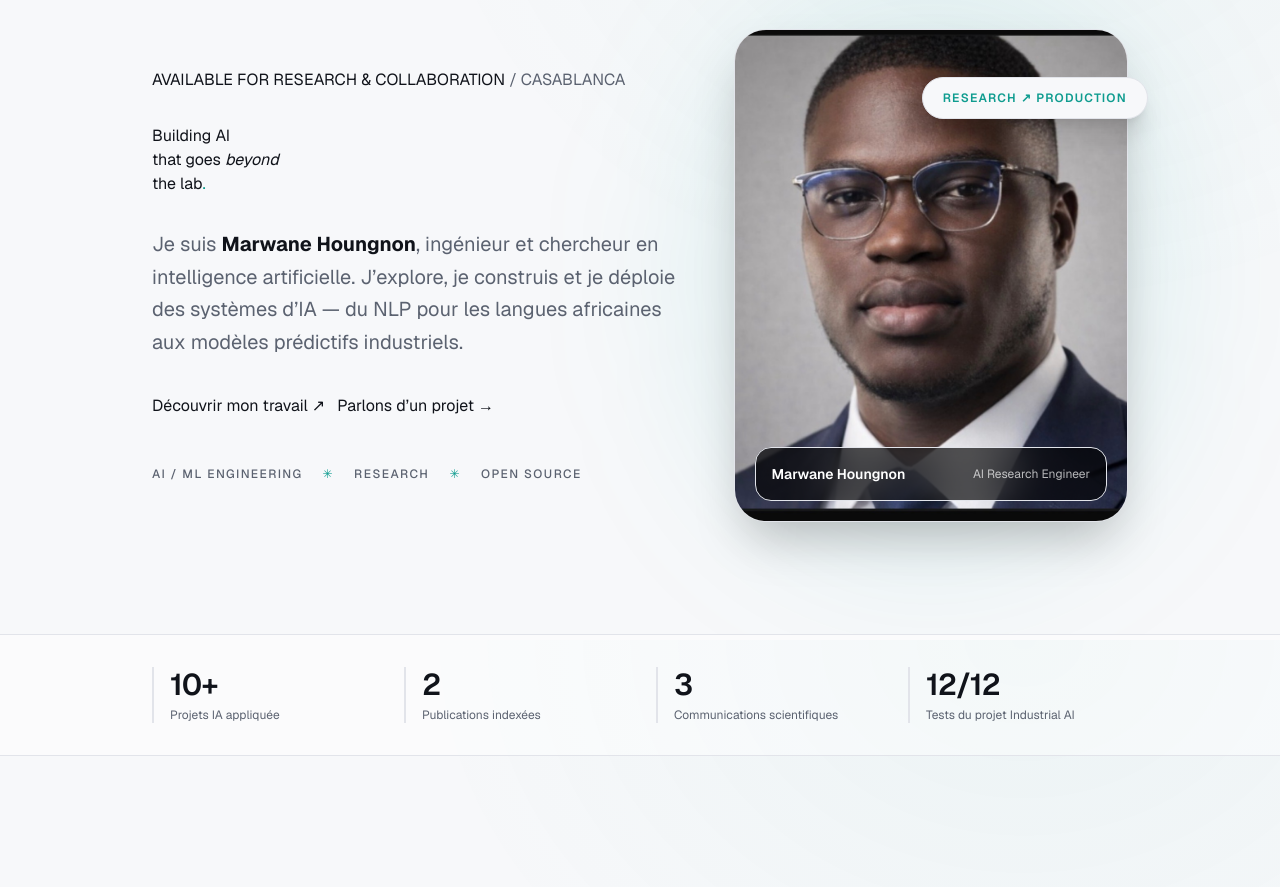
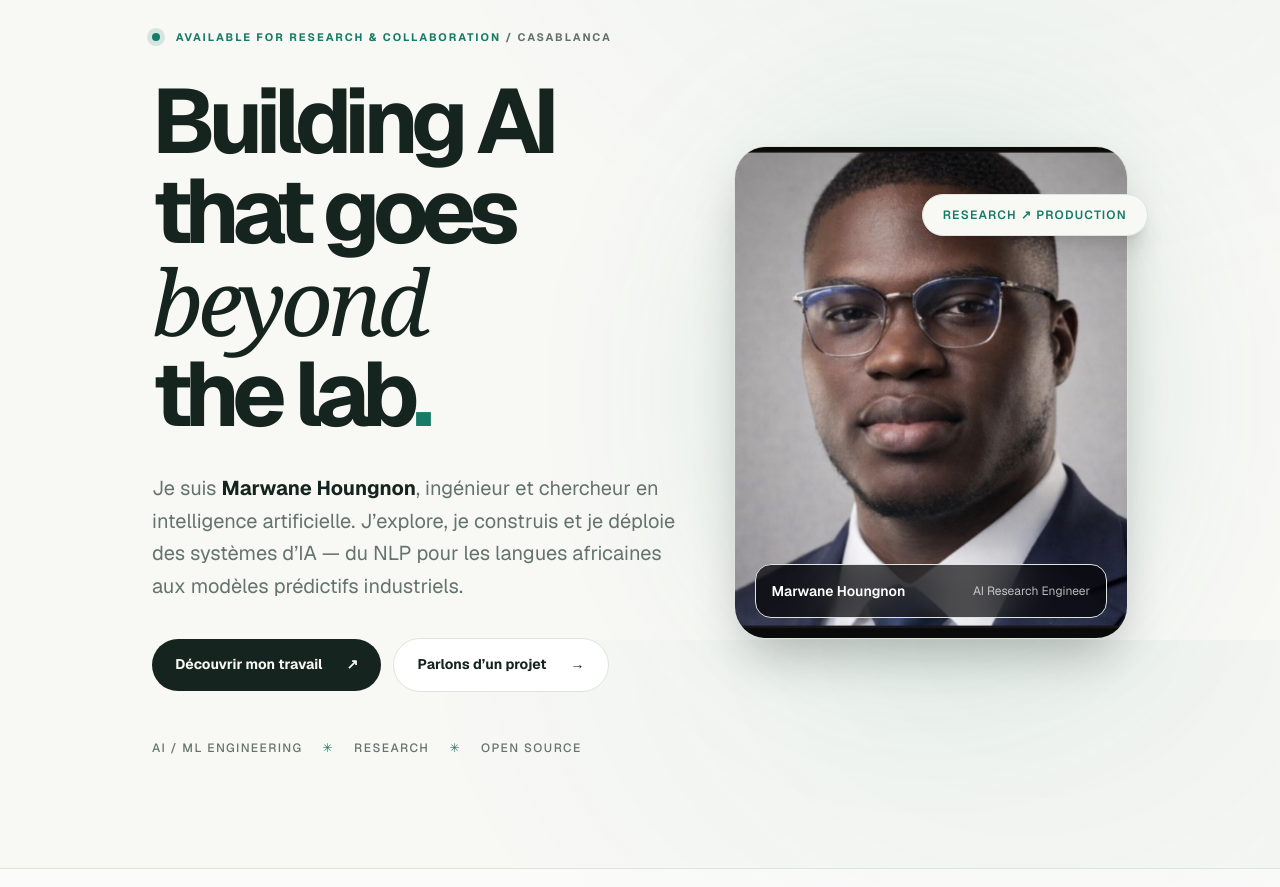
Before and after one commit to Thekidmaroi/MY-PORTOFOLIO, a Next.js app: page / in a window 1280 px wide. Shown: the part 160-1047 px from the top of the page. Built offline with nearby package versions, Linux system fonts and the light colour scheme.

Commit message:
style: introduce warm editorial design tokens, typography and project art

```diff
--- a/src/app/globals.css
+++ b/src/app/globals.css
@@ -240,3 +240,44 @@ a:focus-visible, button:focus-visible { outline: 2px solid var(--accent); outlin
   .animate-fade-up { animation: none; }
   .gradient-btn, .gradient-btn:hover { transform: none; transition: none; }
 }
+
+/* Editorial portfolio system — typographic, restrained, and deliberately asymmetric */
+:root {
+  --background: #f8f8f5;
+  --surface: #ffffff;
+  --surface-2: #f0f2ee;
+  --foreground: #162420;
+  --muted: #64736c;
+  --border: #dfe5de;
+  --accent: #167c67;
+  --accent-2: #9a7458;
+  --accent-contrast: #ffffff;
+}
+:root[data-theme="dark"] {
+  --background: #101815;
+  --surface: #18231e;
+  --surface-2: #202d27;
+  --foreground: #f2f5ef;
+  --muted: #a0b0a6;
+  --border: #304138;
+  --accent: #72dec0;
+  --accent-2: #d1a78c;
+  --accent-contrast: #10241e;
+}
+.editorial .eyebrow, .eyebrow {font-size: .68rem;font-weight: 700;letter-spacing:.18em;text-transform:uppercase;color:var(--accent)}
+.editorial .display-title {font-size:clamp(3.5rem,7.1vw,7.3rem);line-height: .99;letter-spacing:-.075em;font-weight:650}
+.editorial .section-display {font-size:clamp(2.6rem,5vw,5.2rem);line-height:1.04;letter-spacing:-.065em;font-weight:650}
+.editorial em {font-family:Georgia,'Times New Roman',serif;font-weight:400;letter-spacing:-.055em}
+.editorial-button,.editorial-button-secondary {display:inline-flex;align-items:center;justify-content:center;gap:1.5rem;border-radius:999px;padding:.95rem 1.45rem;font-size:.875rem;font-weight:650;transition:transform .2s,background .2s,border-color .2s}
+.editorial-button {background:var(--foreground);color:var(--background)}
+.editorial-button-secondary {border:1px solid var(--border);background:var(--surface);color:var(--foreground)}
+.editorial-button:hover,.editorial-button-secondary:hover {transform:translateY(-2px)}
+.editorial-button-secondary:hover {border-color:var(--accent)}
+.signal-dot {display:inline-block;width:8px;height:8px;border-radius:50%;background:var(--accent);box-shadow:0 0 0 5px color-mix(in srgb,var(--accent) 15%,transparent);margin-right:.7rem}
+.project-editorial {transition:transform .25s ease,border-color .25s ease,box-shadow .25s ease}
+.project-editorial:hover {transform:translateY(-4px);border-color:var(--accent);box-shadow:0 22px 60px rgba(0,0,0,.07)}
+.project-art {background:#193b36;isolation:isolate}
+.project-art-1 {background:#283b5b}.project-art-2 {background:#524130}.project-art-3 {background:#403550}
+.project-orb {position:absolute;right:-5%;top:-85%;width:85%;aspect-ratio:1;border-radius:50%;border:42px solid rgba(255,255,255,.09);box-shadow:0 0 0 50px rgba(255,255,255,.035),0 0 0 100px rgba(255,255,255,.025);transition:transform .4s}
+.project-editorial:hover .project-orb {transform:translate(-12px,18px) rotate(12deg)}
+@media(prefers-reduced-motion:reduce){.project-editorial,.project-orb,.editorial-button,.editorial-button-secondary{transition:none!important}.project-editorial:hover,.editorial-button:hover,.editorial-button-secondary:hover{transform:none}}
```
